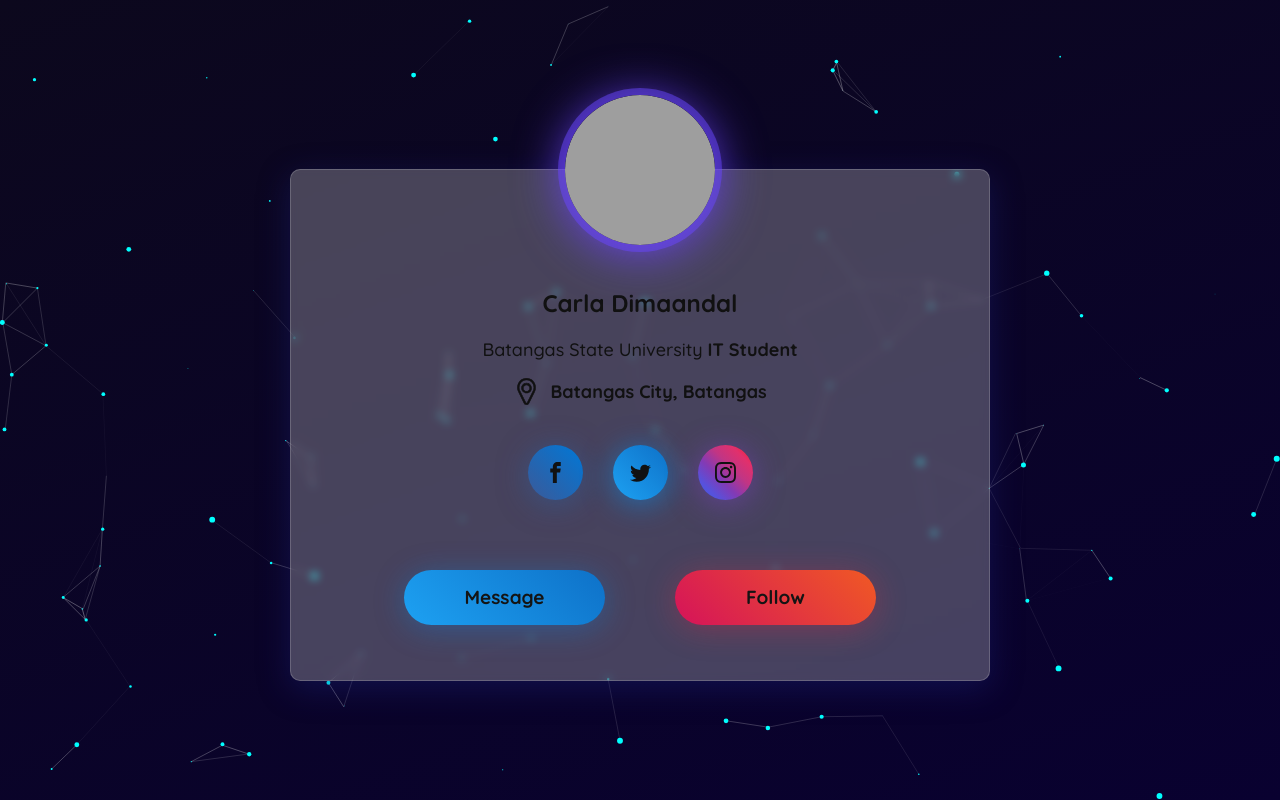
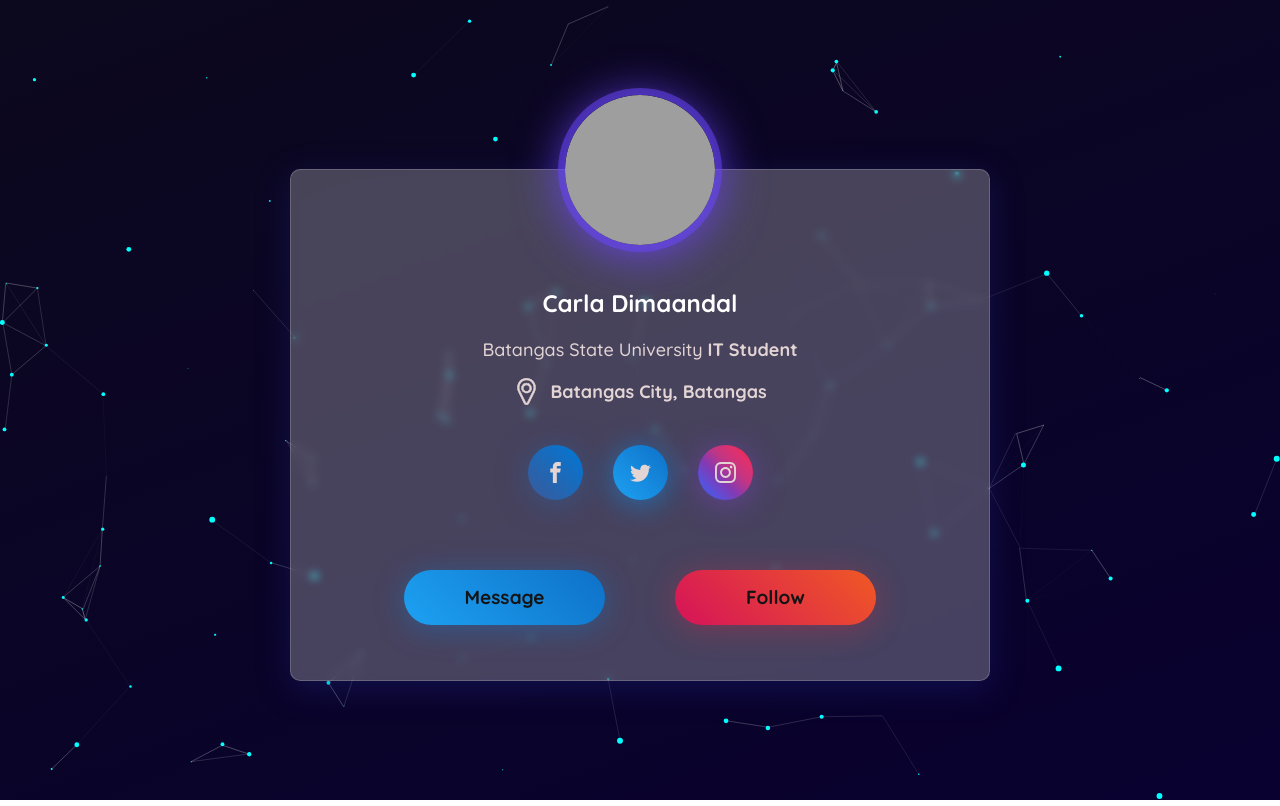
Before and after one commit to carlcastanas/glassmorphic, a plain HTML site: page index.html in a window 1280 px wide. Drawn offline with nearby package versions, Linux system fonts and the light colour scheme; grey boxes are pictures that could not be loaded.

Commit message:
Update style.css

```diff
--- a/style.css
+++ b/style.css
@@ -116,14 +116,14 @@ a, a:hover {
 .profile-card__name {
   font-weight: 700;
   font-size: 24px;
-  color: rgb(17, 17, 17);
+  color: rgb(255, 255, 255);
   text-shadow: aliceblue;
   margin-bottom: 15px;
 }
 .profile-card__txt {
   font-size: 18px;
   font-weight: 500;
-  color: rgb(17, 17, 17);
+  color: rgb(228, 213, 213);
   margin-bottom: 15px;
 }
 .profile-card__txt strong {
@@ -134,6 +134,7 @@ a, a:hover {
   justify-content: center;
   align-items: center;
   font-size: 18px;
+  color: rgb(228, 213, 213);
   font-weight: 600;
 }
 .profile-card-loc__icon {
@@ -182,7 +183,7 @@ a, a:hover {
   border-radius: 50%;
   align-items: center;
   justify-content: center;
-  color: rgb(17, 17, 17);
+  color: rgb(228, 213, 213);
   background: #405ce69f;
   box-shadow: 0px 7px 30px rgba(43, 98, 169, 0.322);
   position: relative;
```
